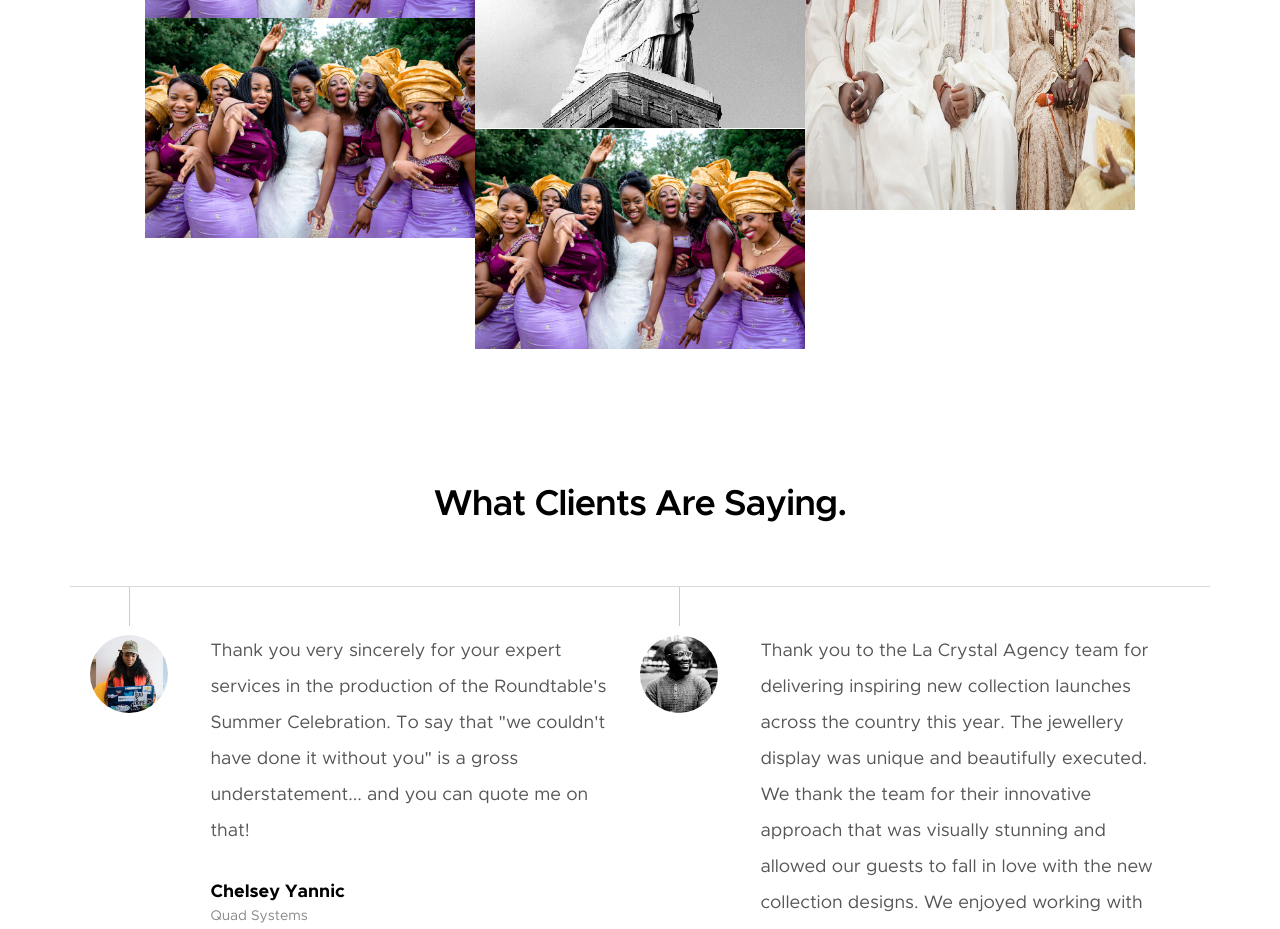
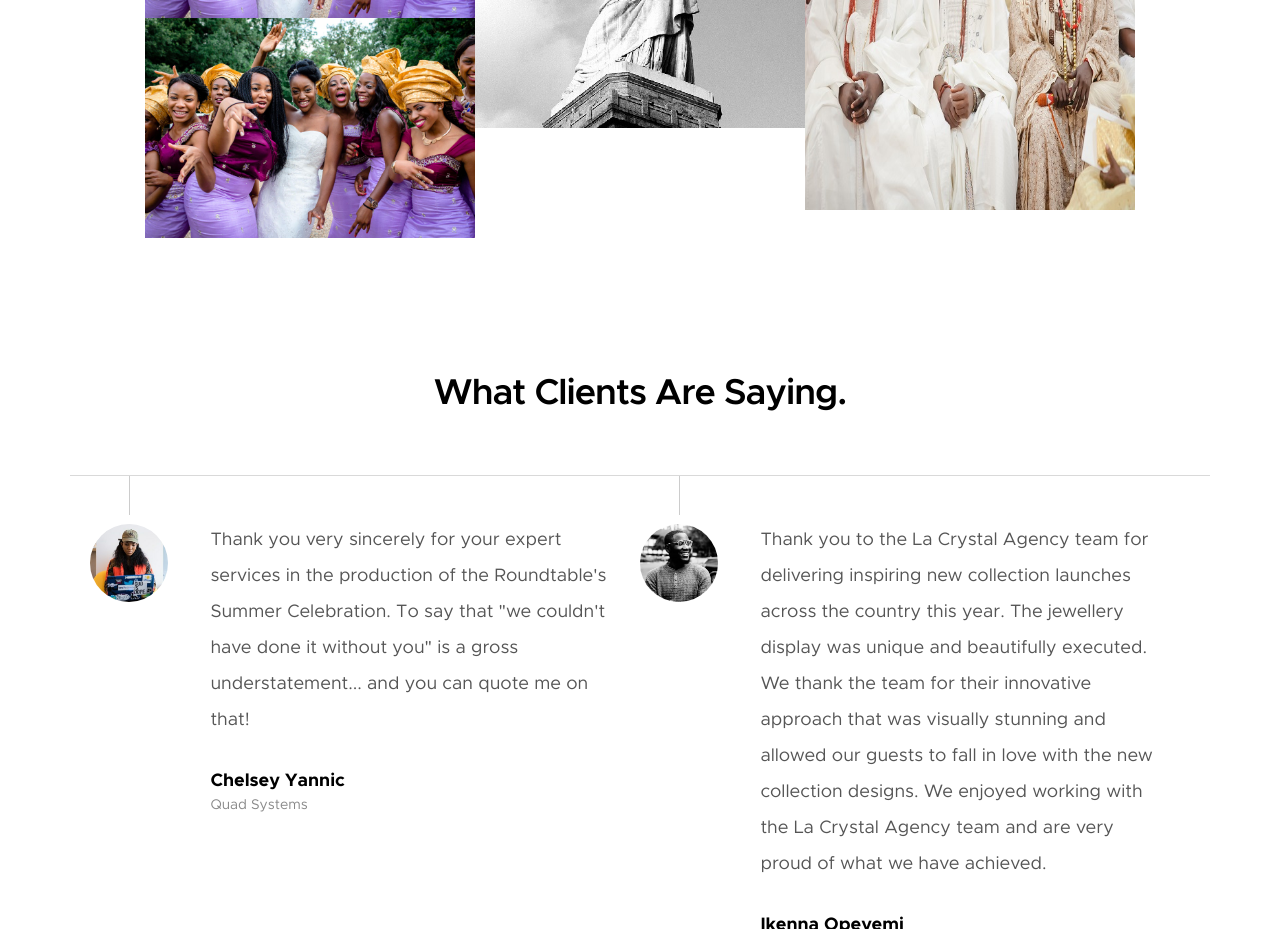
Before and after one commit to goldenpencil/lacrystalagency, a website: page index.html in a window 1280 px wide. Shown: the part 4380-5309 px from the top of the page. Drawn offline with Linux system fonts and the light colour scheme; files whose address does not match are found by name.

Commit message:
remove second portfolio item

```diff
--- a/index.html
+++ b/index.html
@@ -544,7 +544,7 @@
                     </div> <!-- end item-folio -->
                 </div> <!-- end masonry__brick -->
 
-                <div class="masonry__brick" data-aos="fade-up">
+                <!-- <div class="masonry__brick" data-aos="fade-up">
                     <div class="item-folio">
 
                         <div class="item-folio__thumb">
@@ -571,7 +571,7 @@
                         <div class="item-folio__caption">
                             <p>Vero molestiae sed aut natus excepturi. Et tempora numquam. Temporibus iusto quo.Unde
                                 dolorem corrupti neque nisi.</p>
-                        </div>
+                        </div> -->
 
                     </div> <!-- end item-folio -->
                 </div> <!-- end masonry__brick -->
@@ -609,6 +609,7 @@
 
         </div> <!-- end masonry -->
         </div> <!-- end masonry-wrap -->
+
         <div class="testimonials-wrap" data-aos="fade-up">
 
             <div class="row">
```
